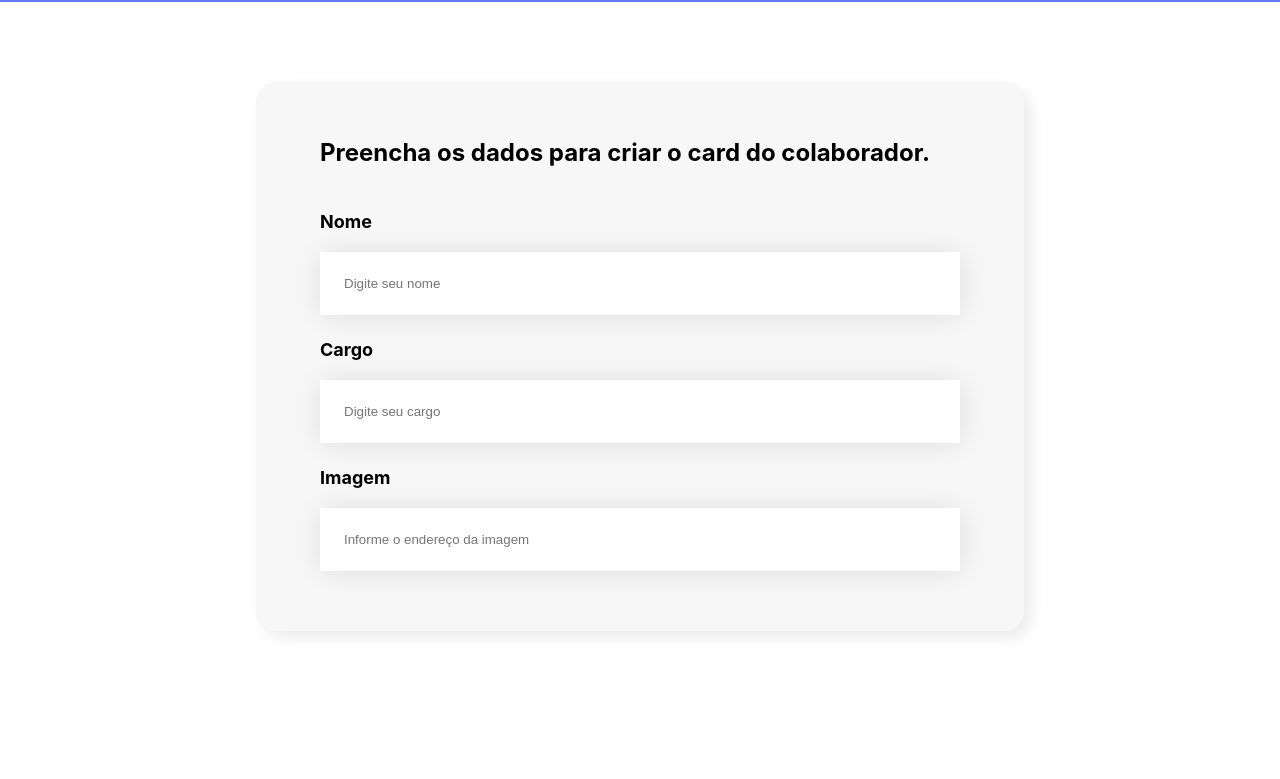
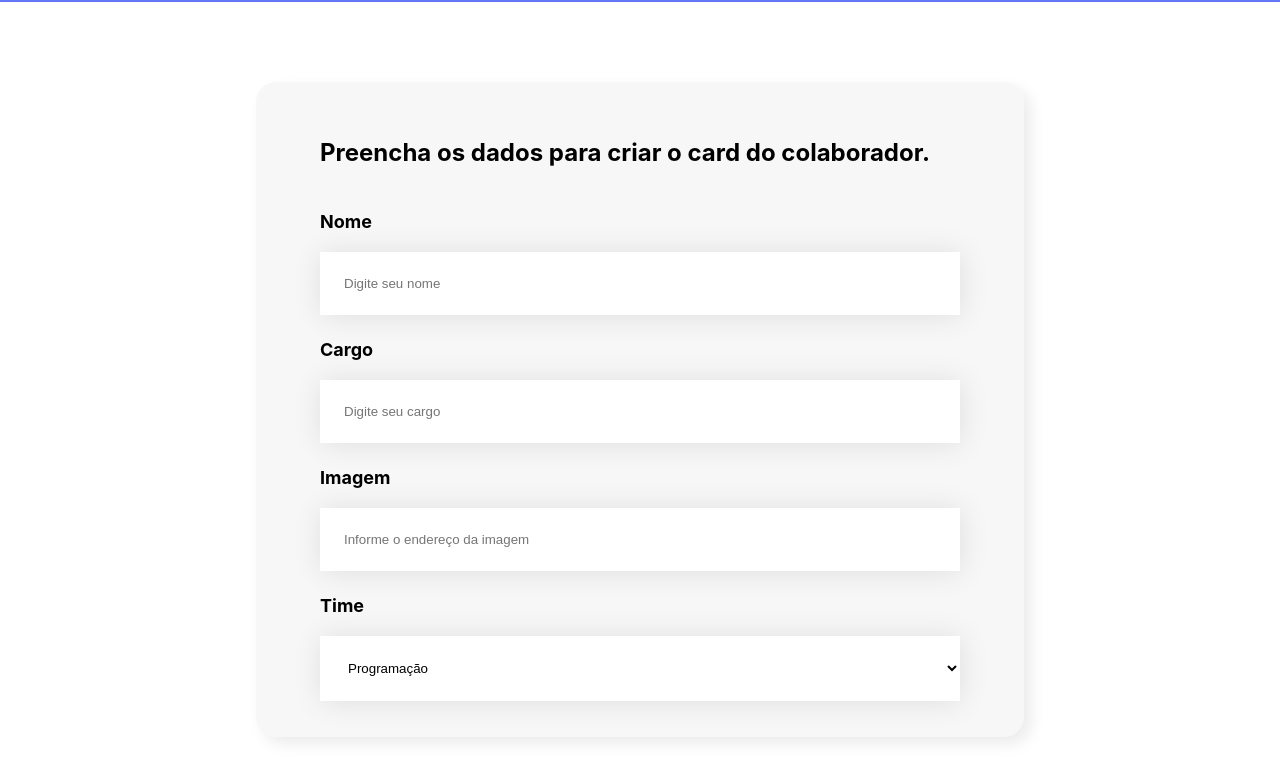
Before and after one commit to JulioPampuch/Organo---React, a React (Create React App) app: page / in a window 1280 px wide. Shown: the part 496-1275 px from the top of the page. Before the commit the page ends 1207 px from the top, so only its background shows below. Built offline with nearby package versions, Linux system fonts and the light colour scheme.

Commit message:
create select input

```diff
--- /dev/null
+++ b/src/components/DropdownList/dropdown.css
@@ -0,0 +1,22 @@
+.dropdown {
+
+}
+
+.dropdown label {
+  font-size: 18px;
+  font-weight: bold;
+
+}
+
+.dropdown select {
+  width: 100%;
+  background-color: #FFF;
+
+  box-shadow: 1px 1px 30px rgba(0,0,0, 0.1);
+
+  padding: 24px;
+  margin-top: 20px;
+
+  box-sizing: border-box;
+  border: none;
+}
--- /dev/null
+++ b/src/components/DropdownList/index.js
@@ -0,0 +1,16 @@
+import "./dropdown.css"
+
+const Dropdown = (props) => {
+  return (
+    <div className="dropdown">
+      <label>{props.label}</label>
+      <select>
+          {props.itens.map((item) => {
+            return <option key={item}>{item}</option>
+          })}
+      </select>
+    </div>
+  )
+}
+
+export default Dropdown
--- a/src/components/Form/index.js
+++ b/src/components/Form/index.js
@@ -1,7 +1,20 @@
+import Dropdown from "../DropdownList"
 import TextArea from "../TextArea"
 import "./form.css"
 
 const Form = () => {
+
+  const times = [
+    "Programação",
+    "Front-end",
+    "Data-Science",
+    "DevOps",
+    "UX e Design",
+    "Mobile",
+    "Inovação e Gestão"
+  ]
+
+
   return (
     <section className="section-form">
       <h2>Preencha os dados para criar o card do colaborador.</h2>
@@ -9,6 +22,7 @@ const Form = () => {
       <TextArea name="Nome" placeholder="Digite seu nome" />
       <TextArea name="Cargo" placeholder="Digite seu cargo" />
       <TextArea name="Imagem" placeholder="Informe o endereço da imagem" />
+      <Dropdown label="Time" itens={times} />
       </form>
     </section>
   )
```
